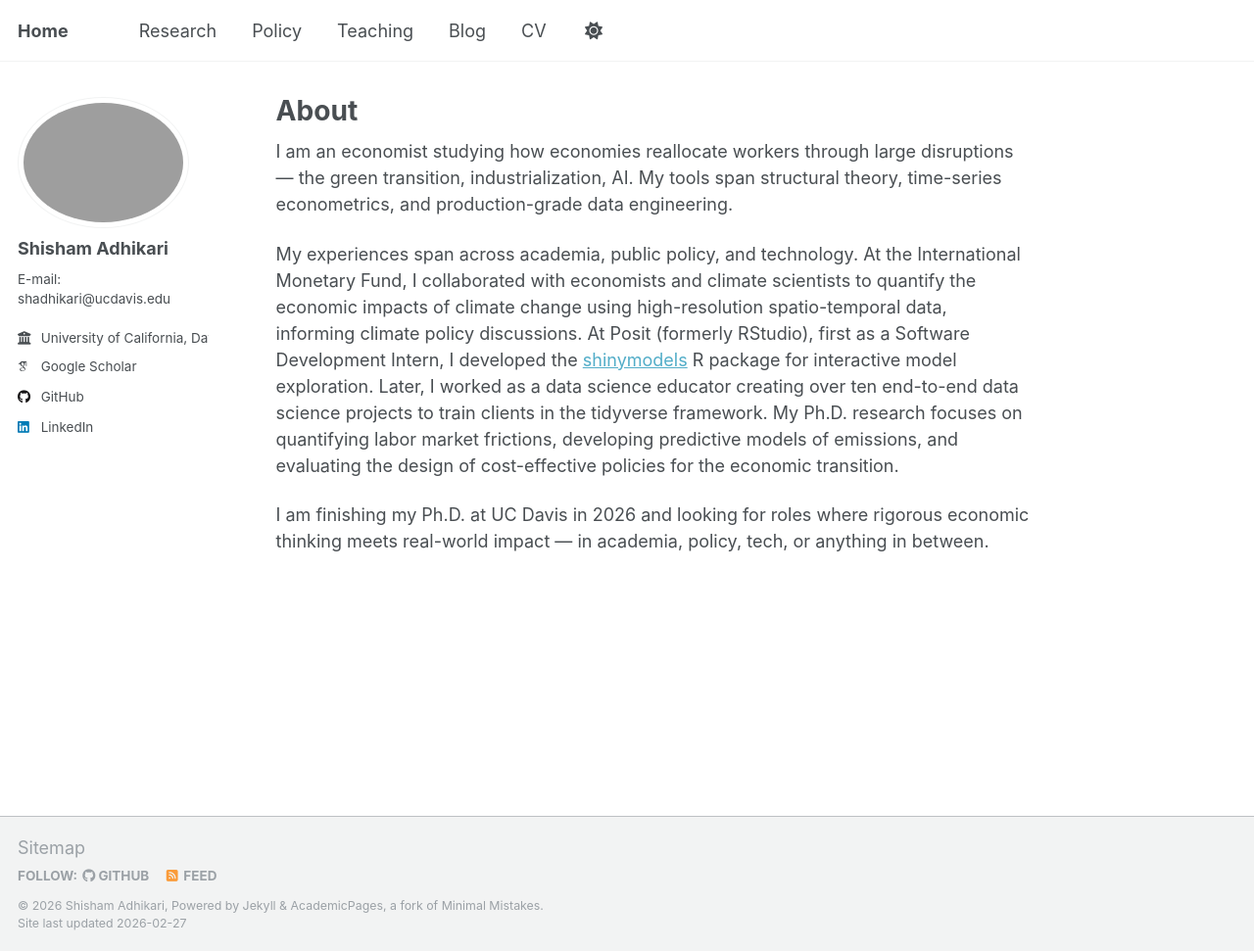
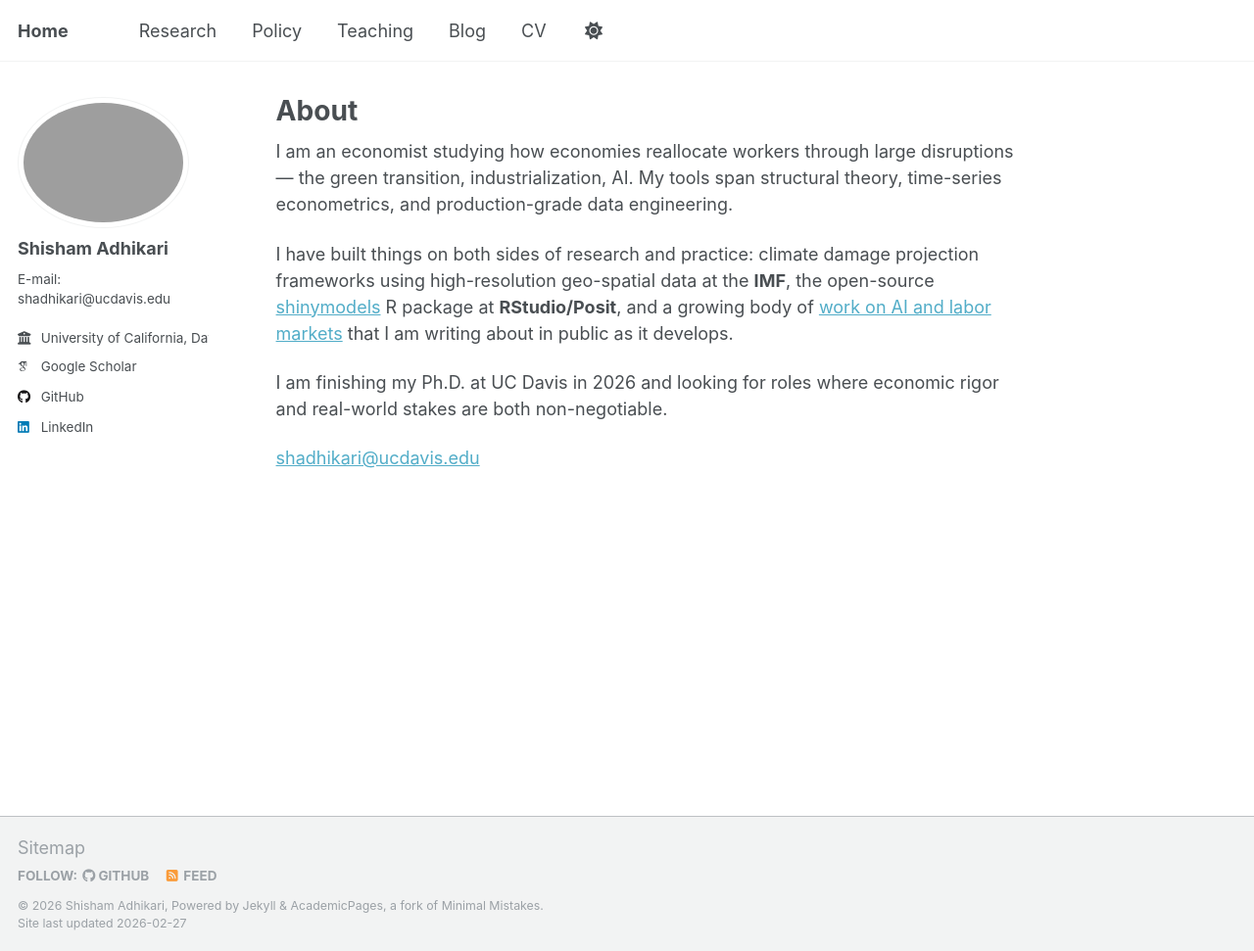
Before and after one commit to adhikars11/shadhikari, a Jekyll site: the page built from _pages/about.md, in a window 1280 px wide and 971 px high. Shown: the whole window at 98% size. Built offline with Jekyll 4.4.1, drawn with Linux system fonts in a browser that asks for light colours; some web fonts are replaced.

Commit message:
Revise about page content and email address
Updated personal description and email contact.

```diff
--- a/_pages/about.md
+++ b/_pages/about.md
@@ -9,6 +9,8 @@ redirect_from:
 
 I am an economist studying how economies reallocate workers through large disruptions — the green transition, industrialization, AI. My tools span structural theory, time-series econometrics, and production-grade data engineering.
 
-My experiences span across academia, public policy, and technology. At the International Monetary Fund, I collaborated with economists and climate scientists to quantify the economic impacts of climate change using high-resolution spatio-temporal data, informing climate policy discussions. At Posit (formerly RStudio), first as a Software Development Intern, I developed the [shinymodels](https://shinymodels.tidymodels.org/) R package for interactive model exploration. Later, I worked as a data science educator creating over ten end-to-end data science projects to train clients in the tidyverse framework. My Ph.D. research focuses on quantifying labor market frictions, developing predictive models of emissions, and evaluating the design of cost-effective policies for the economic transition.
+I have built things on both sides of research and practice: climate damage projection frameworks using high-resolution geo-spatial data at the **IMF**, the open-source [shinymodels](https://shinymodels.tidymodels.org/) R package at **RStudio/Posit**, and a growing body of [work on AI and labor markets](/blog/) that I am writing about in public as it develops.
 
-I am finishing my Ph.D. at UC Davis in 2026 and looking for roles where rigorous economic thinking meets real-world impact — in academia, policy, tech, or anything in between.
+I am finishing my Ph.D. at UC Davis in 2026 and looking for roles where economic rigor and real-world stakes are both non-negotiable.
+
+[shadhikari@ucdavis.edu](mailto:shadhikari@ucdavis.edu)
```
